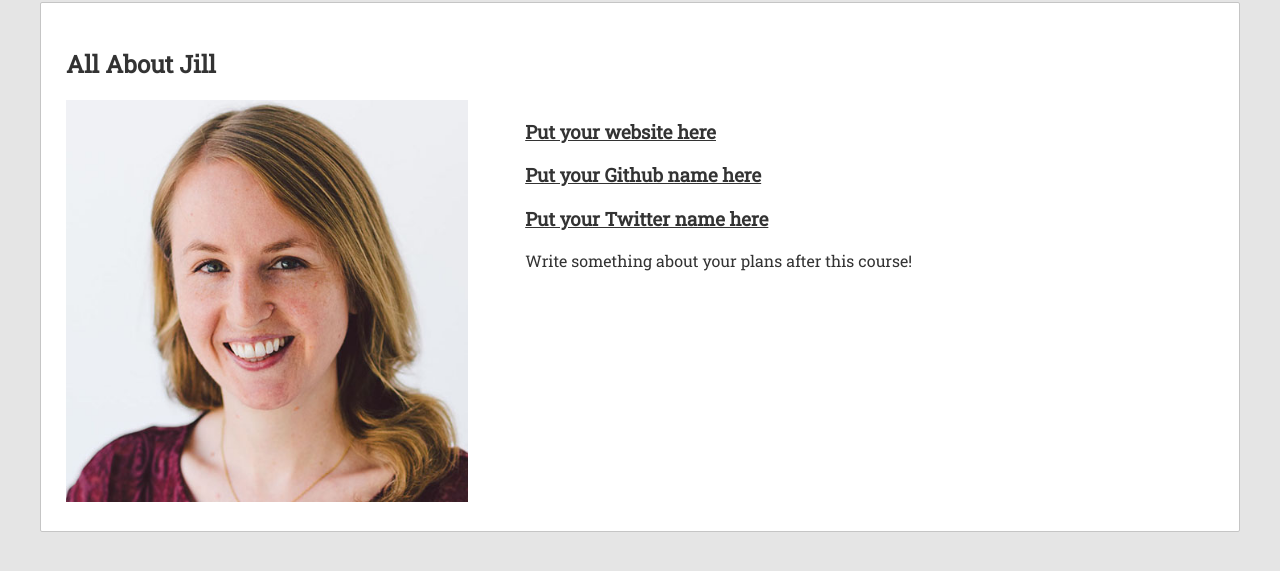
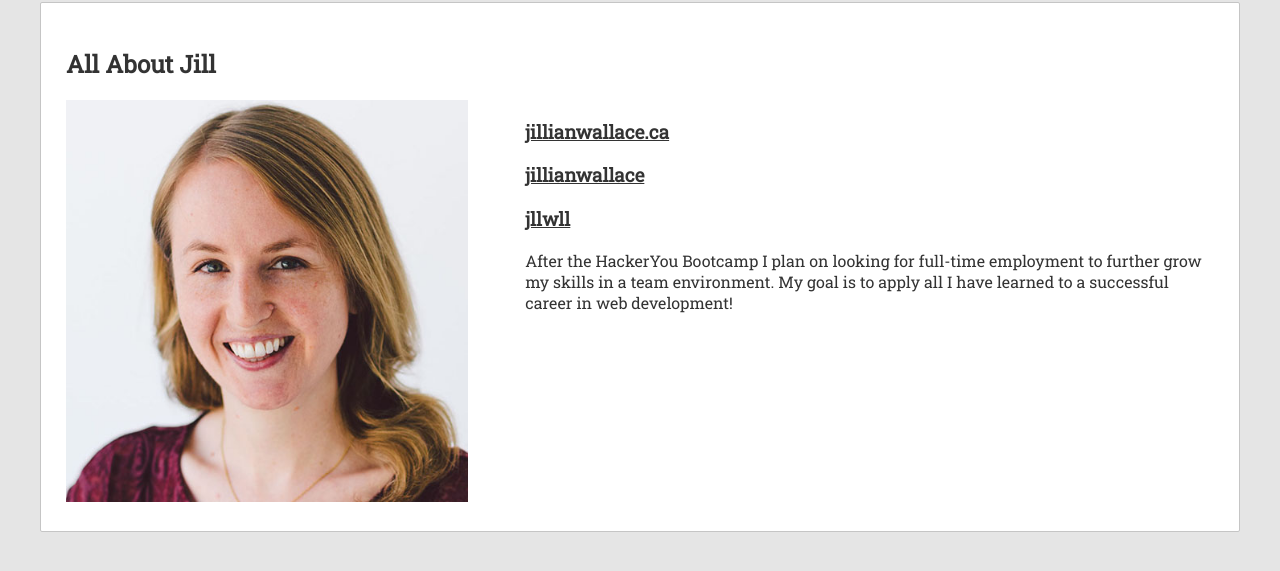
Before and after one commit to sylvianguy/HYFallBootcamp2014, a plain HTML site: page students/jill.html in a window 1280 px wide. Shown: the part 81-652 px from the top of the page. Drawn offline with Linux system fonts and the light colour scheme.

Commit message:
added info to my profile page

```diff
--- a/students/jill.html
+++ b/students/jill.html
@@ -20,10 +20,10 @@
 				<img src="../images/jill.jpg" alt="">
 			</div>
 			<div class="details">
-				<h3><a href="#">Put your website here</a></h3>
-				<h3><a href="http://github.com/username">Put your Github name here</a></h3>
-				<h3><a href="http://twitter.com/username">Put your Twitter name here</a></h3>
-				<p>Write something about your plans after this course!</p>
+				<h3><a href="http://jillianwallace.ca" target"_blank">jillianwallace.ca</a></h3>
+				<h3><a href="http://github.com/jillianwallace">jillianwallace</a></h3>
+				<h3><a href="http://twitter.com/jllwll">jllwll</a></h3>
+				<p>After the HackerYou Bootcamp I plan on looking for full-time employment to further grow my skills in a team environment. My goal is to apply all I have learned to a successful career in web development!</p>
 			</div>
 		</section>
 
```
